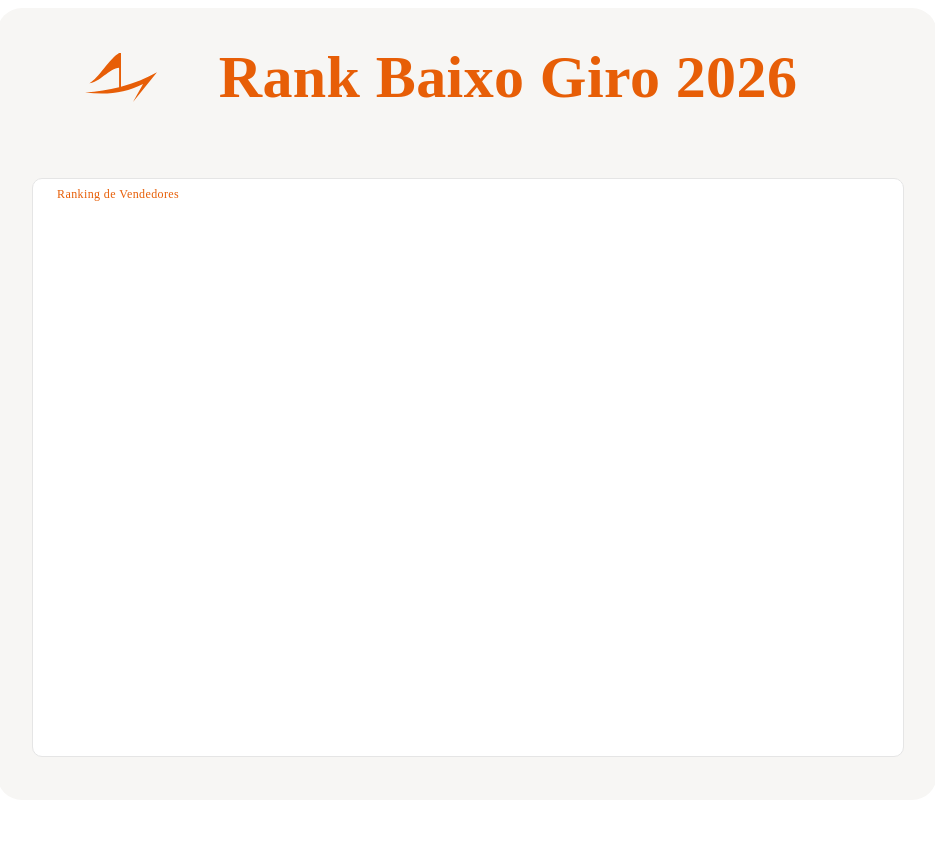
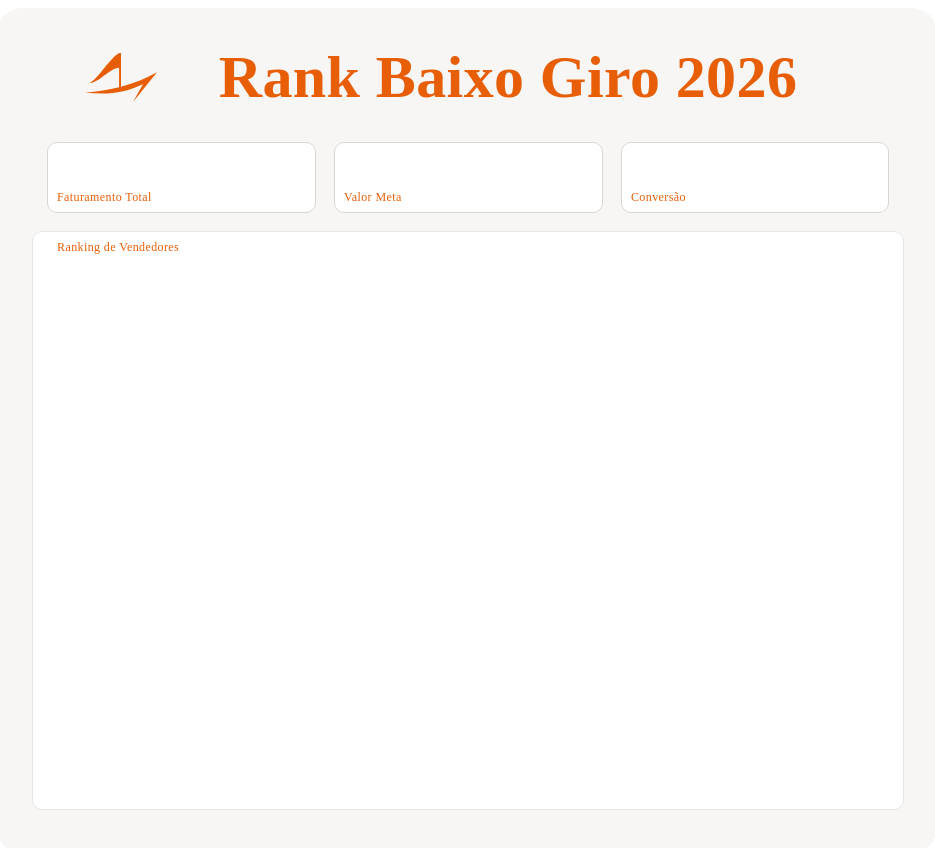
Before and after one commit to Mercato10/Rank-Baixo-Giro, a plain HTML site: page index.html in a window 1280 px wide. Shown: the whole page, without its empty margins (11-946 px from the left). Before the commit the page ends 808 px from the top, so only its background shows below. Drawn offline with Linux system fonts and the light colour scheme.

Commit message:
Update layout and styles in index.html

```diff
--- a/index.html
+++ b/index.html
@@ -1,19 +1,25 @@
-<div style="width: 940px; height: 792px; position: relative; background: #F7F6F4; overflow: hidden; border-radius: 25px">
-  <div data-svg-wrapper style="left: -997px; top: -9.41px; position: absolute">
-    <svg width="940" height="792" viewBox="0 0 940 792" fill="none" xmlns="http://www.w3.org/2000/svg">
-    <path d="M1937 897.998L1937 -9.40581L-996.999 -9.40584L-996.999 897.998L1937 897.998Z" fill="black"/>
+<div style="width: 940px; height: 845px; position: relative; background: #F7F6F4; overflow: hidden; border-radius: 25px">
+  <div data-svg-wrapper style="left: -997px; top: -10.04px; position: absolute">
+    <svg width="940" height="845" viewBox="0 0 940 845" fill="none" xmlns="http://www.w3.org/2000/svg">
+    <path d="M1937 958.092L1937 -10.0352L-996.999 -10.0353L-996.999 958.092L1937 958.092Z" fill="black"/>
     </svg>
   </div>
   <div style="left: 88px; top: 45px; position: absolute; justify-content: center; align-items: center; gap: 10px; display: inline-flex">
     <div data-svg-wrapper>
       <svg width="72" height="49" viewBox="0 0 72 49" fill="none" xmlns="http://www.w3.org/2000/svg">
-      <path fill-rule="evenodd" clip-rule="evenodd" d="M34.0951 14.8341C24.9547 14.9934 13.4051 30.3447 4.29005 30.3447C13.4051 25.402 24.9547 5.10606 34.0951 0H36.0011V33.7666C49.3935 30.1481 61.2106 25.1207 72 19.1767L47.9993 49L58.0515 31.0667C40.1879 40.3706 21.6925 42.0505 0 39.5306C12.4637 38.7589 23.7438 36.9341 34.0909 34.2714L34.0951 14.8341Z" fill="#E75E07"/>
+      <path fill-rule="evenodd" clip-rule="evenodd" d="M34.0951 14.8341C24.9548 14.9934 13.4051 30.3447 4.29005 30.3447C13.4051 25.402 24.9548 5.10606 34.0951 0H36.0011V33.7666C49.3935 30.1481 61.2106 25.1207 72 19.1767L47.9993 49L58.0515 31.0667C40.1879 40.3706 21.6925 42.0505 0 39.5306C12.4637 38.7589 23.7438 36.9341 34.0909 34.2715L34.0951 14.8341Z" fill="#E75E07"/>
       </svg>
     </div>
     <div style="width: 682px; text-align: center; justify-content: center; display: flex; flex-direction: column; color: #E75E07; font-size: 60px; font-family: Montserrat; font-weight: 700; line-height: 41px; letter-spacing: 0.40px; word-wrap: break-word">Rank Baixo Giro 2026</div>
   </div>
   <div style="width: 840px; left: 1594px; top: 945px; position: absolute; text-align: center; justify-content: center; display: flex; flex-direction: column; color: #141414; font-size: 50px; font-family: Montserrat; font-weight: 700; line-height: 41px; letter-spacing: 0.40px; word-wrap: break-word">Faturamento NAPP</div>
   <div style="width: 840px; left: 1594px; top: 1536px; position: absolute; text-align: center; justify-content: center; display: flex; flex-direction: column; color: #004270; font-size: 50px; font-family: Montserrat; font-weight: 700; line-height: 41px; letter-spacing: 0.40px; word-wrap: break-word">Faturamento NSEI</div>
-  <div style="width: 870px; height: 577px; left: 35px; top: 170px; position: absolute; background: white; border-radius: 10px; border: 1px #E5E5E5 solid"></div>
-  <div style="width: 172px; height: 21.14px; left: 60px; top: 176.22px; position: absolute; justify-content: center; display: flex; flex-direction: column; color: #E75E07; font-size: 12px; font-family: Montserrat; font-weight: 400; line-height: 41px; letter-spacing: 0.40px; word-wrap: break-word">Ranking de Vendedores</div>
+  <div style="width: 870px; height: 577px; left: 35px; top: 223px; position: absolute; background: white; border-radius: 10px; border: 1px #E5E5E5 solid"></div>
+  <div style="width: 172px; height: 21.14px; left: 60px; top: 229.22px; position: absolute; justify-content: center; display: flex; flex-direction: column; color: #E75E07; font-size: 12px; font-family: Montserrat; font-weight: 400; line-height: 41px; letter-spacing: 0.40px; word-wrap: break-word">Ranking de Vendedores</div>
+  <div style="width: 267px; height: 69px; left: 50px; top: 134px; position: absolute; background: white; border-radius: 10px; border: 1px #D9D6D1 solid"></div>
+  <div style="width: 138px; height: 17px; left: 60px; top: 181px; position: absolute; justify-content: center; display: flex; flex-direction: column; color: #E75E07; font-size: 12px; font-family: Montserrat; font-weight: 400; line-height: 41px; letter-spacing: 0.40px; word-wrap: break-word">Faturamento Total</div>
+  <div style="width: 267px; height: 69px; left: 337px; top: 134px; position: absolute; background: white; border-radius: 10px; border: 1px #D9D6D1 solid"></div>
+  <div style="width: 138px; height: 17px; left: 347px; top: 181px; position: absolute; justify-content: center; display: flex; flex-direction: column; color: #E75E07; font-size: 12px; font-family: Montserrat; font-weight: 400; line-height: 41px; letter-spacing: 0.40px; word-wrap: break-word">Valor Meta</div>
+  <div style="width: 266px; height: 69px; left: 624px; top: 134px; position: absolute; background: white; border-radius: 10px; border: 1px #D9D6D1 solid"></div>
+  <div style="width: 115.57px; height: 17px; left: 633.96px; top: 181px; position: absolute; justify-content: center; display: flex; flex-direction: column; color: #E75E07; font-size: 12px; font-family: Montserrat; font-weight: 400; line-height: 41px; letter-spacing: 0.40px; word-wrap: break-word">Conversão</div>
 </div>
```
